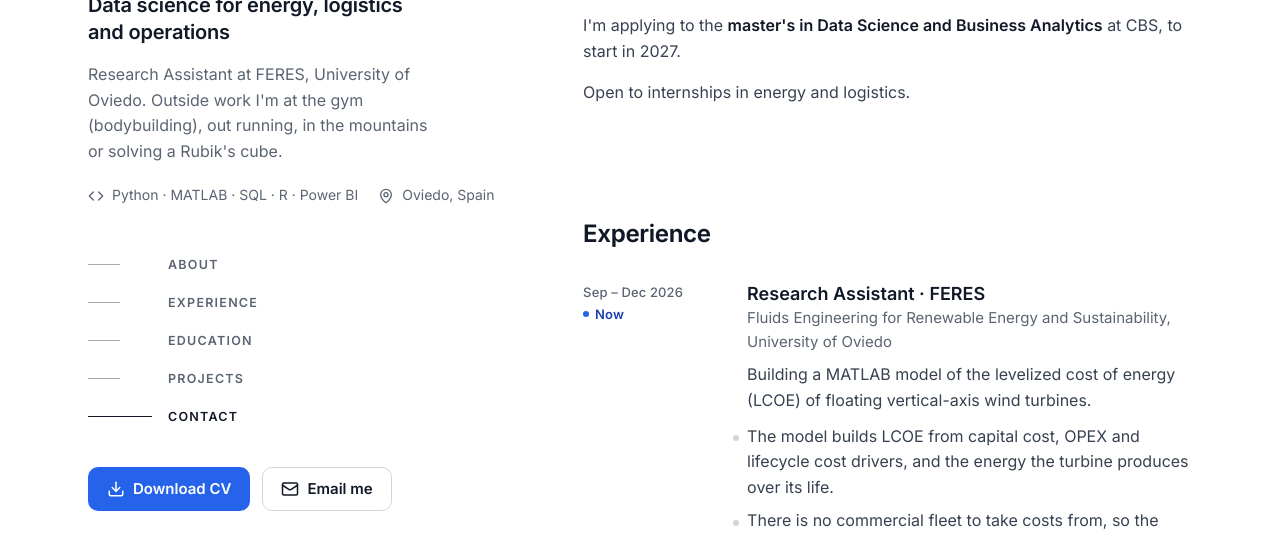
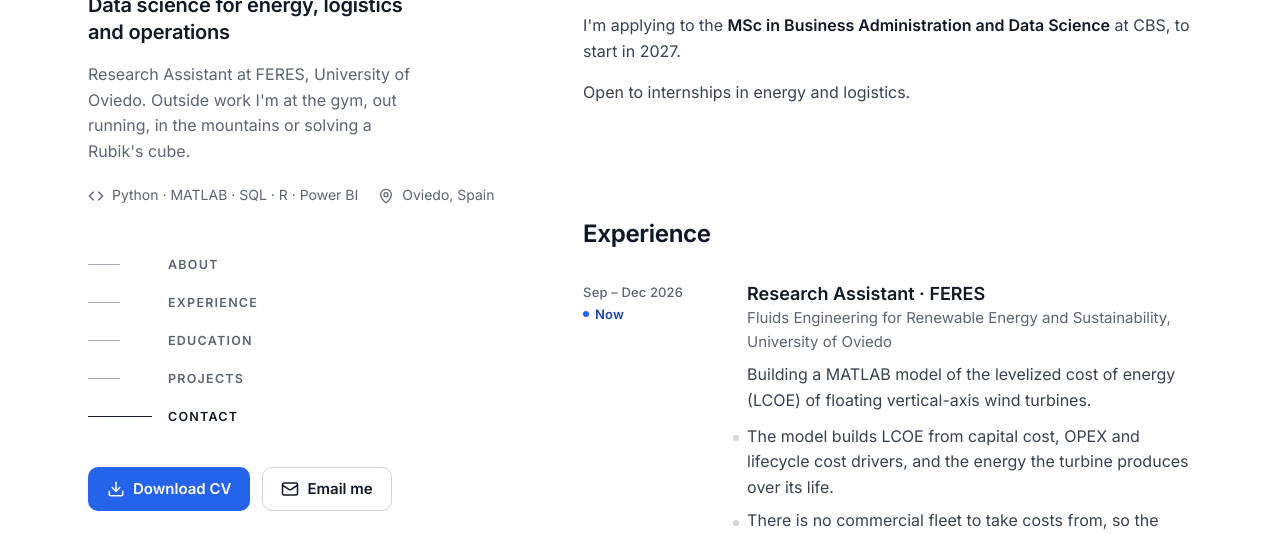
Before and after one commit to diegotamargo/diegotamargo.github.io, a plain HTML site: page index.html in a window 1280 px wide. Shown: the part 266-800 px from the top of the page. Drawn offline with Linux system fonts and the light colour scheme.

Commit message:
Add files via upload

```diff
--- a/index.html
+++ b/index.html
@@ -348,7 +348,7 @@ section{padding:56px 0 8px}
       <img class="id__photo enter" src="assets/diego.jpg" width="96" height="96" alt="Portrait of Diego Tamargo">
       <h1 class="enter">Diego Tamargo</h1>
       <p class="id__role enter">Data science for energy, logistics and operations</p>
-      <p class="id__lede enter">Research Assistant at FERES, University of Oviedo. Outside work I'm at the gym (bodybuilding), out running, in the mountains or solving a Rubik's cube.</p>
+      <p class="id__lede enter">Research Assistant at FERES, University of Oviedo. Outside work I'm at the gym, out running, in the mountains or solving a Rubik's cube.</p>
       <ul class="id__meta enter" aria-label="Quick facts">
         <li><svg class="icon" viewBox="0 0 24 24" aria-hidden="true"><path d="m16 18 6-6-6-6"/><path d="m8 6-6 6 6 6"/></svg>Python · MATLAB · SQL · R · Power BI</li>
         <li><svg class="icon" viewBox="0 0 24 24" aria-hidden="true"><path d="M20 10c0 4.99-5.54 10.19-7.4 11.8a1 1 0 0 1-1.2 0C9.54 20.19 4 14.99 4 10a8 8 0 0 1 16 0"/><circle cx="12" cy="10" r="3"/></svg>Oviedo, Spain</li>
@@ -384,7 +384,7 @@ section{padding:56px 0 8px}
       <h2 class="sec-title" id="about-t">About</h2>
       <div class="prose">
         <p>I'm in my final year of <strong>Industrial Organization Engineering</strong> at the University of Oviedo. Since September I've been a research assistant at <strong>FERES</strong>, building a cost-of-energy model for floating vertical-axis wind turbines. Before that I spent the summer at <strong>Ingeniería y Calidad Sostenible</strong>, where I built a search tool for regulatory documents.</p>
-        <p>I'm applying to the <strong>master's in Data Science and Business Analytics</strong> at CBS, to start in 2027.</p>
+        <p>I'm applying to the <strong>MSc in Business Administration and Data Science</strong> at CBS, to start in 2027.</p>
         <p>Open to internships in energy and logistics.</p>
       </div>
     </section>
```
